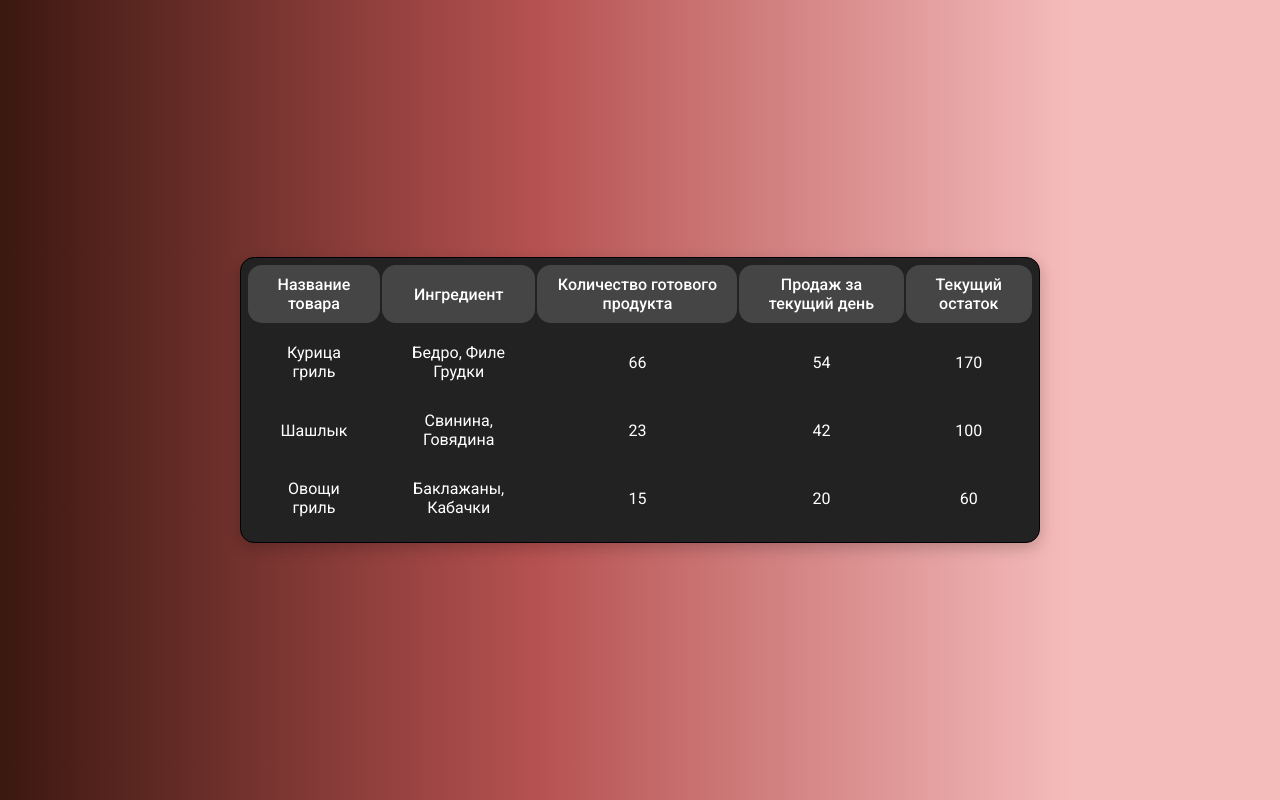
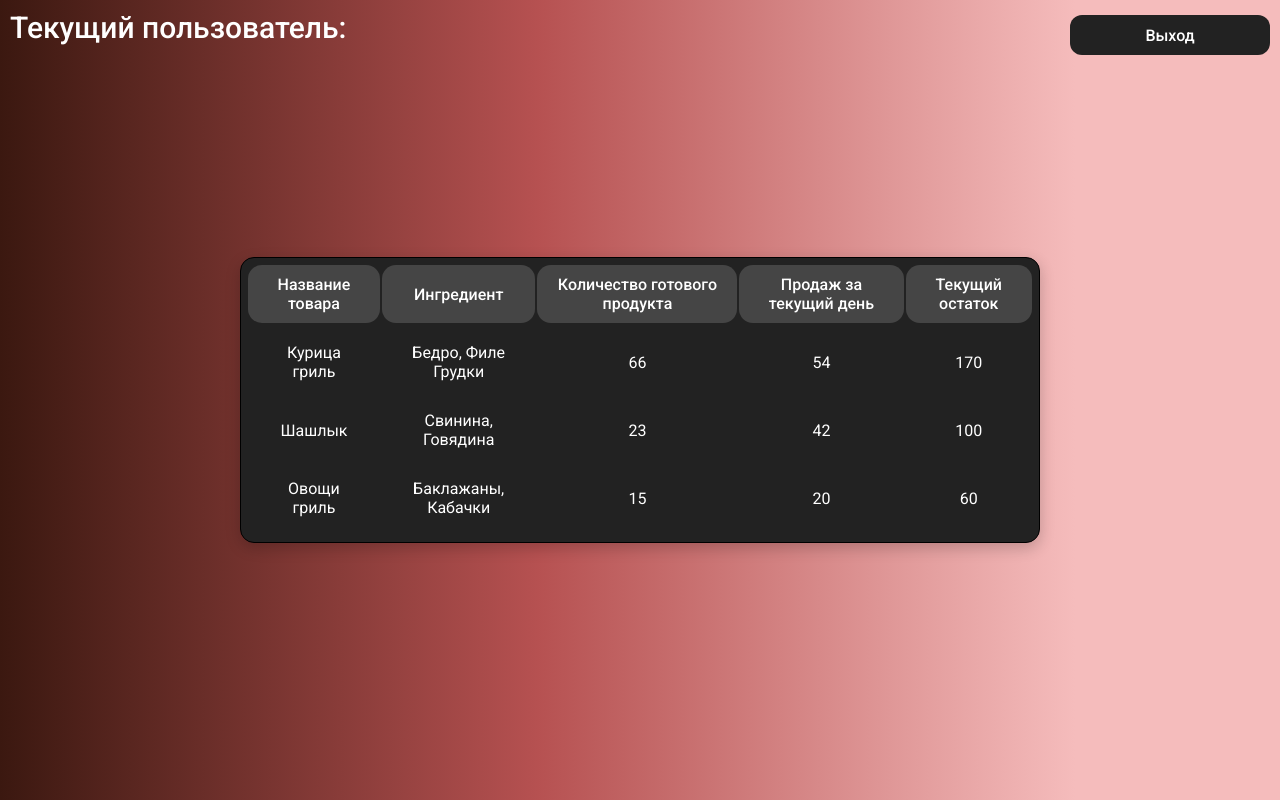
Before and after one commit to DmitriyAsh/Volkov-Test, a React (Create React App) app: page /remains in a window 1280 px wide. Built offline with nearby package versions, Linux system fonts and the light colour scheme.

Commit message:
finish project

```diff
--- a/package.json
+++ b/package.json
@@ -10,7 +10,8 @@
 		"react-dom": "^18.2.0",
 		"react-router-dom": "^6.22.3",
 		"react-scripts": "5.0.1",
-		"web-vitals": "^2.1.4"
+		"web-vitals": "^2.1.4",
+		"zustand": "^4.5.2"
 	},
 	"scripts": {
 		"start": "react-scripts start",
@@ -35,6 +36,5 @@
 			"last 1 firefox version",
 			"last 1 safari version"
 		]
-	},
-	"devDependencies": {}
+	}
 }
--- a/src/App.jsx
+++ b/src/App.jsx
@@ -2,6 +2,7 @@ import { Route, Routes } from 'react-router-dom';
 import './App.css';
 import LoginPage from './components/LoginPage';
 import RemainsPage from './components/RemainsPage';
+import { useState } from 'react';
 
 function App() {
 	return (
--- a/src/components/LoginPage.jsx
+++ b/src/components/LoginPage.jsx
@@ -1,16 +1,35 @@
+import { useState } from 'react';
 import cl from '../styles/LoginPage.module.css';
 import { Link } from 'react-router-dom';
+import { useUserStore } from '../store/user';
 
 const LoginPage = () => {
+	const [userInfo, setUserInfo] = useState('');
+	const { setUserData } = useUserStore();
+
+	const handleAuth = () => {
+		setUserData(userInfo);
+		console.log(userInfo);
+	};
+
 	return (
 		<div className={cl.login_page}>
 			<div className={cl.login_form}>
 				<div className={cl.login_form_head}>
 					Войти в систему управления остатками
 				</div>
-				<input type='text' className={cl.login_input} />
+				<input
+					type='text'
+					className={cl.login_input}
+					value={userInfo}
+					onChange={(e) => setUserInfo(e.target.value)}
+				/>
 				<input type='password' className={cl.password_input} />
-				<Link to='/remains' className={cl.login_button}>
+				<Link
+					to='/remains'
+					className={cl.login_button}
+					onClick={handleAuth}
+				>
 					<div className={cl.link_text}>Войти</div>
 				</Link>
 			</div>
--- a/src/components/Modal.jsx
+++ b/src/components/Modal.jsx
@@ -3,7 +3,7 @@ import cl from '../styles/Modal.module.css';
 
 const Modal = ({ visible, setVisible, ingridient1, ingridient2, onChange }) => {
 	const rootClasses = [cl.myModal];
-	const [inputValue, setInputValue] = useState('');
+	const [inputValue, setInputValue] = useState(0);
 
 	if (visible) {
 		rootClasses.push(cl.active);
@@ -42,7 +42,7 @@ const Modal = ({ visible, setVisible, ingridient1, ingridient2, onChange }) => {
 						className={cl.modal_input}
 						type='text'
 						value={inputValue}
-						onChange={(e) => setInputValue(e.target.value)}
+						onChange={(e) => setInputValue(Number(e.target.value))}
 					/>
 				</div>
 				<button
--- a/src/components/RemainsPage.jsx
+++ b/src/components/RemainsPage.jsx
@@ -1,8 +1,12 @@
+import { useRef, useState } from 'react';
 import cl from '../styles/RemainsPage.module.css';
 import RemainsTable from './RemainsTable';
+import { Link } from 'react-router-dom';
+import { useUserStore } from '../store/user';
 
 const RemainsPage = () => {
-	const chicken = {
+	const goods = useRef([
+		{
 			productName: 'Курица гриль',
 			ingridient1: 'Бедро',
 			ingridient2: 'Филе Грудки',
@@ -10,9 +14,8 @@ const RemainsPage = () => {
 			salesForCurrentDay: 54,
 			currentBalance: 170,
 			id: 0,
-	};
-
-	const BBQ = {
+		},
+		{
 			productName: 'Шашлык',
 			ingridient1: 'Свинина',
 			ingridient2: 'Говядина',
@@ -20,9 +23,8 @@ const RemainsPage = () => {
 			salesForCurrentDay: 42,
 			currentBalance: 100,
 			id: 1,
-	};
-
-	const grilledVegetables = {
+		},
+		{
 			productName: 'Овощи гриль',
 			ingridient1: 'Баклажаны',
 			ingridient2: 'Кабачки',
@@ -30,14 +32,29 @@ const RemainsPage = () => {
 			salesForCurrentDay: 20,
 			currentBalance: 60,
 			id: 2,
+		},
+	]);
+
+	const { userData } = useUserStore();
+
+	const handleQuantity = (productName, quantity) => {
+		const exist = goods?.current?.find(
+			(i) => i.productName === productName
+		);
+		if (exist) {
+			exist.quantity = quantity;
+		}
 	};
-
-	const goods = [chicken, BBQ, grilledVegetables];
-
-	console.log(goods);
 
 	return (
 		<div className={cl.remains_page}>
+			<div className={cl.user_info}>
+				{' '}
+				Текущий пользователь: {userData}
+			</div>
+			<Link to='/' className={cl.exit_button}>
+				Выход
+			</Link>
 			<table className={cl.remains_table}>
 				<thead>
 					<tr>
@@ -52,7 +69,7 @@ const RemainsPage = () => {
 						<th className={cl.remains_th}>Текущий остаток</th>
 					</tr>
 				</thead>
-				{goods.map((i) => (
+				{goods?.current?.map((i) => (
 					<RemainsTable
 						productName={i.productName}
 						ingridient1={i.ingridient1}
@@ -61,6 +78,7 @@ const RemainsPage = () => {
 						salesForCurrentDay={i.salesForCurrentDay}
 						currentBalance={i.currentBalance}
 						key={i.id}
+						onQuantityChange={handleQuantity}
 					/>
 				))}
 			</table>
--- a/src/components/RemainsTable.jsx
+++ b/src/components/RemainsTable.jsx
@@ -9,12 +9,14 @@ const RemainsTable = ({
 	quantity,
 	salesForCurrentDay,
 	currentBalance,
+	onQuantityChange,
 }) => {
 	const [modal, setModal] = useState(false);
 	const [newQuantity, setNewQuantity] = useState('');
 
 	const handleQuantityChange = (value) => {
 		setNewQuantity(value);
+		onQuantityChange(productName, value);
 	};
 
 	return (
--- /dev/null
+++ b/src/store/user.js
@@ -0,0 +1,8 @@
+import { create } from 'zustand';
+
+export const useUserStore = create((set) => ({
+	userData: null,
+	setUserData: (data) => {
+		set({ userData: data });
+	},
+}));
--- a/src/styles/RemainsPage.module.css
+++ b/src/styles/RemainsPage.module.css
@@ -30,3 +30,40 @@
 	font-family: "Roboto", sans-serif;
 	font-weight: 500;
 }
+
+.exit_button {
+	width: 200px;
+	height: 40px;
+	margin-top: 15px;
+	margin-right: 10px;
+	border-radius: 12px;
+	background-color: #222222;
+	display: flex;
+	align-items: center;
+	justify-content: center;
+	text-decoration: none;
+	position: fixed;
+	top: 0;
+	bottom: 0;
+	right: 0;
+	left: 100;
+	color: #fff;
+	font-family: "Roboto", sans-serif;
+	font-weight: 500;
+}
+
+.user_info {
+	position: fixed;
+	top: 0;
+	bottom: 0;
+	right: 100;
+	left: 0;
+	max-width: 400px;
+	height: 50px;
+	font-family: "Roboto", sans-serif;
+	font-weight: 500;
+	color: #fff;
+	margin-top: 10px;
+	margin-left: 10px;
+	font-size: 30px;
+}
```
Also changed, not shown: 1 other file (tests, documents, lock files or other folders). Lines whose indentation alone changed are shown as unchanged.
